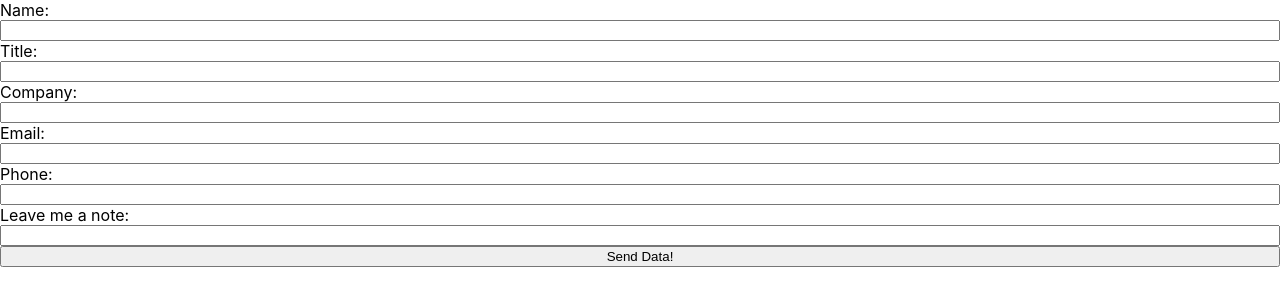
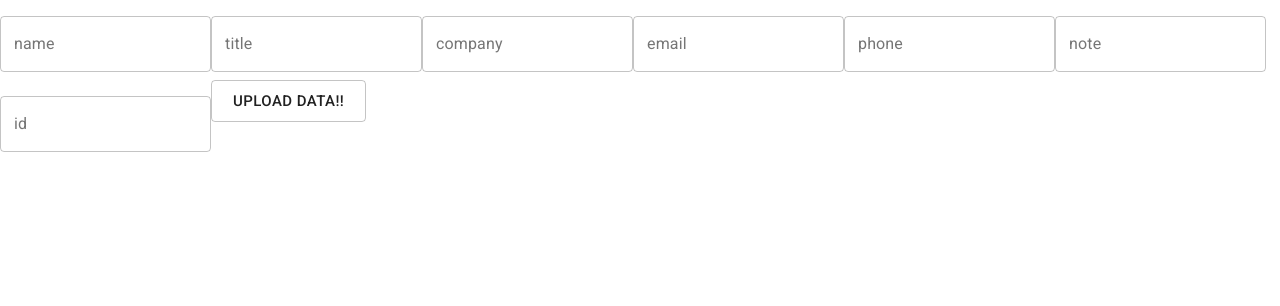
Before and after one commit to hcheung01/Portfolio_website, a React (Create React App) app in the folder frontend-react/: page / in a window 1280 px wide. Shown: the top 306 px of the page. Built offline with nearby package versions, Linux system fonts and the light colour scheme; no server answers.

Commit message:
feat: added material UI designs and CRUD operations

```diff
--- a/frontend-react/src/App.js
+++ b/frontend-react/src/App.js
@@ -16,18 +16,14 @@ class App extends Component {
     return (
       <div className="Info">
         <InfoForm getInfo={this.getInfo.bind(this)}/>
-        <Infos infos={this.state.items} />
+        <Infos getInfo={this.getInfo.bind(this)} infos={this.state.items} />
       </div>
+
     );
   }
   componentDidMount() {
     this.getInfo();
-    // this.interval = setInterval(this.getInfo, 10000);
   }
-
-  // componentWillUnmount() {
-  //   clearInterval(this.interval);
-  // }
   getInfo = () => {
     fetch("/api/allinfo")
       .then(response => response.json())
--- a/frontend-react/src/components/infoItem.js
+++ b/frontend-react/src/components/infoItem.js
@@ -1,36 +1,98 @@
-import React, { Component } from 'react';
-import PropTypes from 'prop-types';
-import { ListItemText, ListItem, ListItemSecondaryAction, IconButton, Typography, ListItemAvatar } from '@material-ui/core';
+import React from 'react';
+import { makeStyles } from '@material-ui/core/styles';
+import clsx from 'clsx';
+import Card from '@material-ui/core/Card';
+import CardHeader from '@material-ui/core/CardHeader';
+import CardContent from '@material-ui/core/CardContent';
+import CardActions from '@material-ui/core/CardActions';
+import Collapse from '@material-ui/core/Collapse';
+import IconButton from '@material-ui/core/IconButton';
+import Typography from '@material-ui/core/Typography';
+import red from '@material-ui/core/colors/red';
+import FavoriteIcon from '@material-ui/icons/Favorite';
+import ShareIcon from '@material-ui/icons/Share';
+import ExpandMoreIcon from '@material-ui/icons/ExpandMore';
 import DeleteIcon from '@material-ui/icons/Delete';
+import UpdateIcon from '@material-ui/icons/Update';
 
-export class InfoItem extends Component {
-  render () {
-    return (
-      <ListItem alignItems='flex-start' style={{ marginLeft: '6%', borderBottom: '1px solid gray' }}>
-        <ListItemAvatar >
-          <DeleteIcon style={{ textAlign: 'center' }} />
-        </ListItemAvatar>
-        <ListItemText
-          primary={'ID #' + this.props.info.id + '   ' + this.props.info.title + ' - ' + this.props.info.company}
-          secondary={
-            <React.Fragment>
-              <Typography
-                component='span'
-                variant='body2'
-                style={{ display: 'inline' }}
-                color='gray'
-              >
-                {this.props.info.name + ' - ' + this.props.info.note}
-              </Typography>
-            </React.Fragment>
+import { ListItem } from '@material-ui/core';
+
+const useStyles = makeStyles(theme => ({
+  card: {
+    maxWidth: 400
+  },
+  expand: {
+    transform: 'rotate(0deg)',
+    marginLeft: 'auto',
+    transition: theme.transitions.create('transform', {
+      duration: theme.transitions.duration.shortest
+    })
+  },
+  expandOpen: {
+    transform: 'rotate(180deg)'
+  },
+  avatar: {
+    backgroundColor: red[500]
+  }
+}));
+
+function InfoItem (props) {
+  const classes = useStyles();
+  const [expanded, setExpanded] = React.useState(false);
+
+  function handleExpandClick () {
+    setExpanded(!expanded);
+  }
+
+  return (
+    <ListItem>
+      <Card className={classes.card}>
+        <CardHeader
+          action={
+            <IconButton
+              onClick={props.handleDelete.bind(this, props.info.id)}
+            >
+              <DeleteIcon />
+            </IconButton>
           }
+          title={props.info.name}
+          subheader={props.info.title + ', ' + props.info.company}
         />
-      </ListItem>
-    );
-  }
+        <CardContent>
+          <Typography variant='body2' color='textSecondary' component='p'>
+            {props.info.created_at}
+          </Typography>
+          <Typography variant='body2' color='textSecondary' component='p'>
+            {'The ID number for this post is ' + props.info.id}
+          </Typography>
+        </CardContent>
+        <CardActions disableSpacing>
+          <IconButton aria-label='Add to favorites'>
+            <FavoriteIcon />
+          </IconButton>
+          <IconButton aria-label='Share'>
+            <ShareIcon />
+          </IconButton>
+          <IconButton
+            className={clsx(classes.expand, {
+              [classes.expandOpen]: expanded
+            })}
+            onClick={handleExpandClick}
+            aria-expanded={expanded}
+            aria-label='Show more'
+          >
+            <ExpandMoreIcon />
+          </IconButton>
+        </CardActions>
+
+        <Collapse in={expanded} timeout='auto' unmountOnExit>
+          <CardContent>
+            <Typography paragraph>{'Note: ' + props.info.note}</Typography>
+          </CardContent>
+        </Collapse>
+      </Card>
+    </ListItem>
+  );
 }
 
-InfoItem.propTypes = {
-  info: PropTypes.object.isRequired
-};
 export default InfoItem;
--- a/frontend-react/src/components/infoform.js
+++ b/frontend-react/src/components/infoform.js
@@ -1,13 +1,10 @@
 import React, { Component } from 'react';
-import InfoItem from "./infoItem";
-// import PropTypes from 'prop-types';
-// import Icon from '@material-ui/core/Icon';
-// import IconButton from "@material-ui/core/IconButton";
-// import SvgIcon from "@material-ui/core/SvgIcon";
+import TextField from '@material-ui/core/TextField';
+import Button from '@material-ui/core/Button';
 
 class InfoForm extends Component {
-  constructor() {
-    super();
+  constructor (props) {
+    super(props);
     this.state = {
       name: '',
       title: '',
@@ -15,93 +12,149 @@ class InfoForm extends Component {
       email: '',
       phone: '',
       note: '',
-    }
+      id: ''
+    };
     this.handleChange = this.handleChange.bind(this);
     this.handleSubmit = this.handleSubmit.bind(this);
   }
 
-  handleChange(event) {
+  handlePost (event) {
+    this.setState({
+      [event.target.name]: event
+    });
+  }
+
+  handleChange (event) {
     this.setState({
       [event.target.name]: event.target.value
-    })
+    });
   }
 
-  handleSubmit(event) {
+  handleSubmit (event) {
     event.preventDefault();
     this.setState({
       [event.target.name]: event.target.value
     });
 
-    if (this.state.name && this.state.title && this.state.company && this.state.email) {
-      fetch("http://localhost:5000/api/allinfo", {
-        method: "POST",
+    if (this.state.name && this.state.title && this.state.id === '') {
+      delete this.state.id;
+      fetch('/api/allinfo', {
+        method: 'POST',
         body: JSON.stringify(this.state),
-       headers: {
-          "Content-Type": "application/json"
+        headers: {
+          'Content-Type': 'application/json'
         }
-      }).then(results => {
-        return results.json();
-      }).then(data => {
-        this.props.getInfo()
-      });
+      })
+        .then(results => {
+          return results.json();
+        })
+        .then(data => {
+          this.props.getInfo();
+        });
+    } else if (this.state.name && this.state.title && this.state.id !== '') {
+      console.log(this.state);
+      fetch('/api/info/' + this.state.id, {
+        method: 'PUT',
+        body: JSON.stringify(this.state),
+        headers: {
+          'Content-Type': 'application/json'
+        }
+      })
+        .then(results => {
+          return results.json();
+        })
+        .then(data => {
+          this.props.getInfo();
+        });
     }
   }
-  formStyle = {
-    display: "flex",
-    flexDirection: "column",
-    textAlign: 'left',
-    width: "100%",
-  };
-  render() {
+  render () {
     return (
-      <form onSubmit={this.handleSubmit} style={this.formStyle}>
-        <label htmlFor="name">Name:</label>
-        <input
+      <form onSubmit={this.handleSubmit}>
+        <TextField
+          label='name'
           onChange={this.handleChange}
-          name="name"
-          type="text"
+          margin='normal'
+          variant='outlined'
+          value={this.state.name}
         />
-
-        <label htmlFor="title">Title:</label>
-        <input
+        <TextField
+          label='title'
           onChange={this.handleChange}
-          name="title"
-          type="text"
+          margin='normal'
+          variant='outlined'
         />
-
-        <label htmlFor="company">Company:</label>
-        <input
+        <TextField
+          label='company'
           onChange={this.handleChange}
-          name="company"
-          type="text"
+          margin='normal'
+          variant='outlined'
         />
-
-        <label htmlFor="email">Email:</label>
-        <input
+        <TextField
+          label='email'
           onChange={this.handleChange}
-          name="email"
-          type="email"
+          margin='normal'
+          variant='outlined'
         />
-
-        <label htmlFor="phone">Phone:</label>
-        <input
+        <TextField
+          label='phone'
           onChange={this.handleChange}
-          name="phone"
-          type="phone"
+          margin='normal'
+          variant='outlined'
         />
-
-        <label htmlFor="note">Leave me a note:</label>
-        <input
+        <TextField
+          label='note'
           onChange={this.handleChange}
-          name="note"
-          type="note"
+          margin='normal'
+          variant='outlined'
         />
-
-        <button>Send Data!</button>
+        <TextField
+          label='id'
+          onChange={this.handleChange}
+          margin='normal'
+          variant='outlined'
+        />
+        <Button
+          variant='outlined'
+          component='span'
+          style={{ margin: 'spacing(1)' }}
+          size='large'
+        >
+            Upload Data!!
+        </Button>
       </form>
     );
   }
 }
 
+//   render () {
+//     return (
+//       <form onSubmit={this.handleSubmit} style={this.formStyle}>
+//         <label htmlFor='name'>Name:</label>
+//         <input onChange={this.handleChange} name='name' type='text' />
+
+//         <label htmlFor='title'>Title:</label>
+//         <input onChange={this.handleChange} name='title' type='text' />
+
+//         <label htmlFor='company'>Company:</label>
+//         <input onChange={this.handleChange} name='company' type='text' />
+
+//         <label htmlFor='email'>Email:</label>
+//         <input onChange={this.handleChange} name='email' type='email' />
+
+//         <label htmlFor='phone'>Phone(optional):</label>
+//         <input onChange={this.handleChange} name='phone' type='phone' />
+
+//         <label htmlFor='note'>Leave me a note(optional):</label>
+//         <input onChange={this.handleChange} name='note' type='note' />
+
+//         <label htmlFor='note'>ID(optional) for updates only:</label>
+//         <input onChange={this.handleChange} name='id' type='id' />
+
+//         <button>Send Data!</button>
+//       </form>
+//     );
+//   }
+// }
 
 export default InfoForm;
--- a/frontend-react/src/components/infos.js
+++ b/frontend-react/src/components/infos.js
@@ -2,7 +2,6 @@ import React, { Component } from 'react';
 import InfoItem from './infoItem';
 import PropTypes from 'prop-types';
 import List from '@material-ui/core/List';
-import { ThemeProvider } from '@material-ui/styles';
 
 const theStyle = {
   width: '90%',
@@ -10,10 +9,25 @@ const theStyle = {
   backgroundColor: 'paper'
 };
 class Infos extends Component {
+  constructor (props) {
+    super(props);
+    this.handleDelete = this.handleDelete.bind(this);
+  }
+  handleDelete (id) {
+    fetch('/api/info/' + id, {
+      method: 'DELETE'
+    })
+      .then(results => {
+        return results.json();
+      })
+      .then(data => {
+        this.props.getInfo();
+      });
+  }
   render () {
     return this.props.infos.map(info => (
       <List dense style={theStyle}>
-        <InfoItem key={info.id} info={info} />
+        <InfoItem handleDelete={this.handleDelete} key={info.id} info={info} />
       </List>
     ));
   }
```
Also changed, not shown: 2 other files (tests, documents, lock files or other folders).
